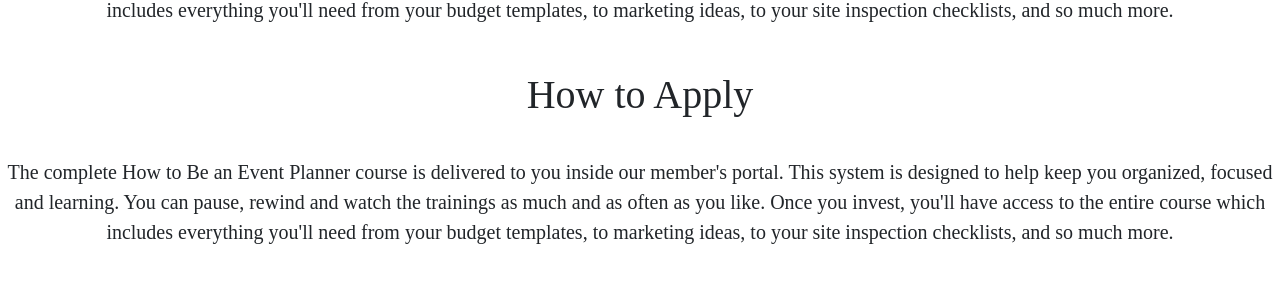
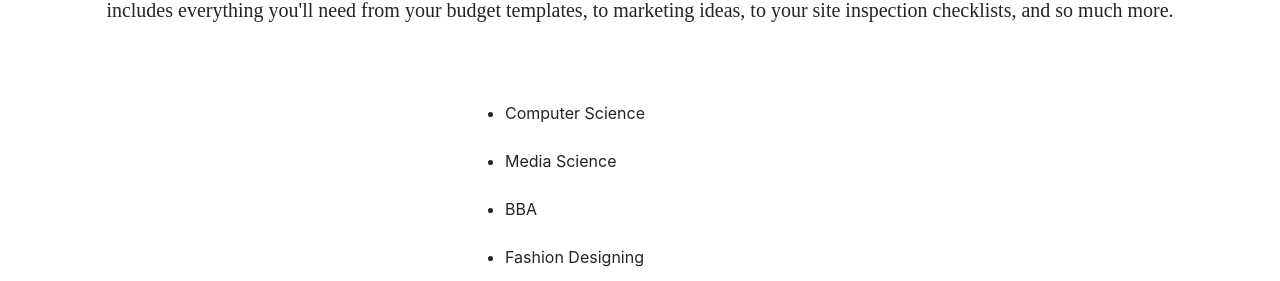
Before and after one commit to sohaibusmani/YEO-Website, a React (Create React App) app: page /Courses/Internship in a window 1280 px wide. Shown: the part 627-908 px from the top of the page. Built offline with nearby package versions, Linux system fonts and the light colour scheme.

Commit message:
Small Updates in design

```diff
--- a/src/Components/LandingPageComponent4/LandingPageComponent4.js
+++ b/src/Components/LandingPageComponent4/LandingPageComponent4.js
@@ -6,7 +6,7 @@ import { GoPerson } from 'react-icons/go';
 
 
 // Assets
-import us20 from '../../Assets/Images/us16.jpg';
+import us20 from '../../Assets/Images/us14.jpg';
 
 const DisplayOver = styled.div({
         height: "100%",
@@ -42,7 +42,7 @@ class LandingPageComponent4 extends React.Component{
                         width: '100%',
                         height: '700px',
                         backgroundSize: '100% 100%',
-                        marginTop:'20px',
+
                         opacity:'0.5'
                     }}>
                         </div>
--- a/src/Screens/Courses/Internship.js
+++ b/src/Screens/Courses/Internship.js
@@ -2,7 +2,7 @@ import React , {Component} from 'react';
 
 // Assets
 import evebts from '../../Assets/Images/us7.jpg';
-import { Container } from 'react-bootstrap';
+import { Container , Col, Row} from 'react-bootstrap';
 
 // Components
 import Navbar from '../../Components/Navbar/Navbar';
@@ -33,14 +33,28 @@ class Internship extends Component {
 
 Once you invest, you'll have access to the entire course which includes everything you'll need from your budget templates, to marketing ideas, to your site inspection checklists, and so much more. </p>
 <br/>
-<h1>How to Apply</h1>
-                    <br/>
-                    <p>The complete How to Be an Event Planner course is delivered to you inside our member's portal. This system is designed to help keep you organized, focused and learning. You can pause, rewind and watch the trainings as much and as often as you like.
-
-Once you invest, you'll have access to the entire course which includes everything you'll need from your budget templates, to marketing ideas, to your site inspection checklists, and so much more. </p>
+<br/>
 
 
                </div>
+               <Container style={{marginBottom:'100px'}}>
+                   <Row>
+                       <Col md={4}>
+                       </Col>
+                       <Col>
+                       <ul>
+    <li>Computer Science</li>
+    <br/>
+    <li>Media Science</li>
+    <br/>
+    <li>BBA</li>
+    <br/>
+    <li>Fashion Designing</li>
+</ul>
+
+                       </Col>
+                   </Row>
+               </Container>
 
 
 
--- a/src/Screens/Events/Events.js
+++ b/src/Screens/Events/Events.js
@@ -8,7 +8,7 @@ import Navbar from '../../Components/Navbar/Navbar';
 import Footer from '../../Components/Footer/Footer';
 
 // Assets
-import us14 from '../../Assets/Images/us14.jpg';
+import us14 from '../../Assets/Images/us16.jpg';
 import us17 from '../../Assets/Images/us17.jpg';
 import mehendi from '../../Assets/Images/mehendi.jpg';
 import qawwali from '../../Assets/Images/qawwalievent.jpg';
```
